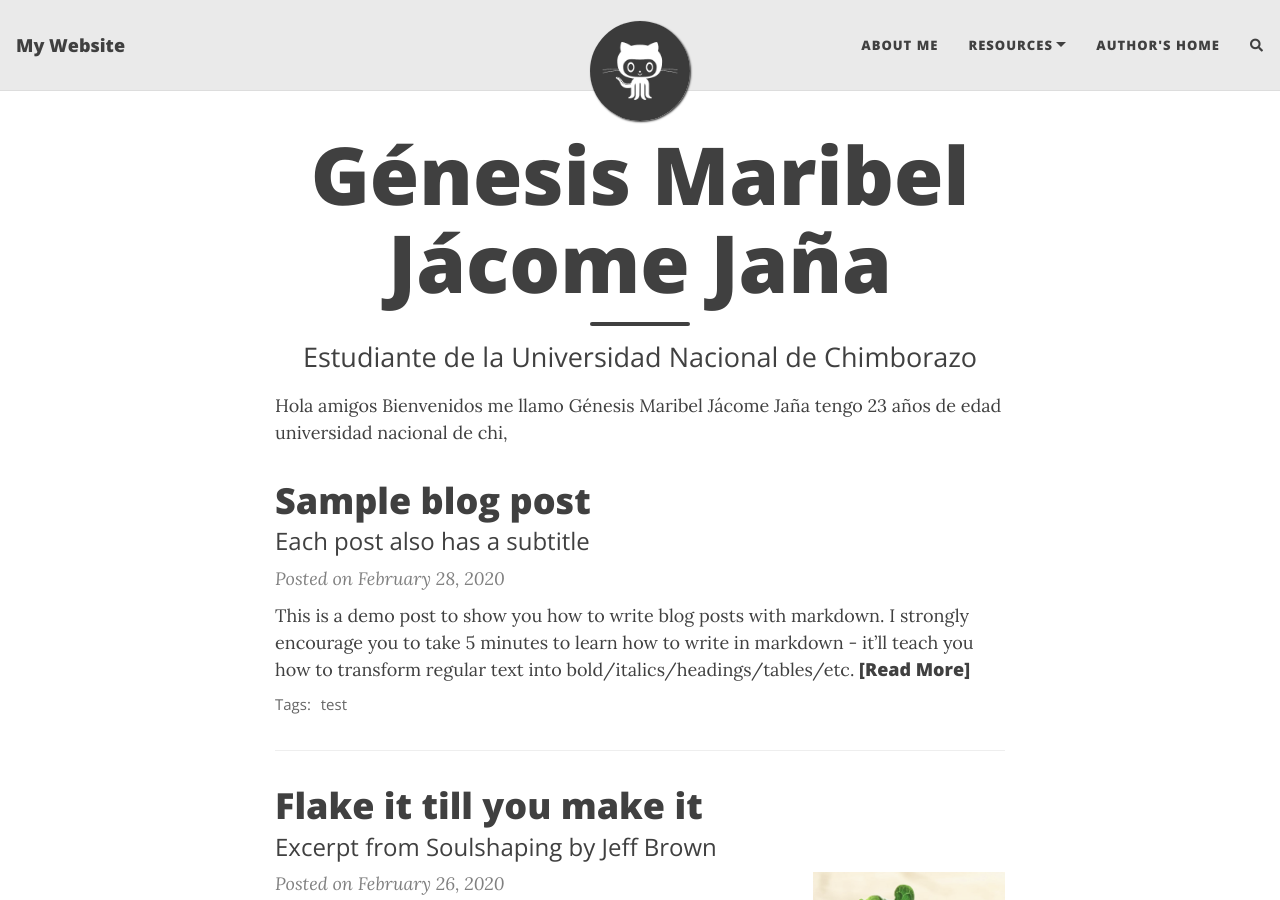
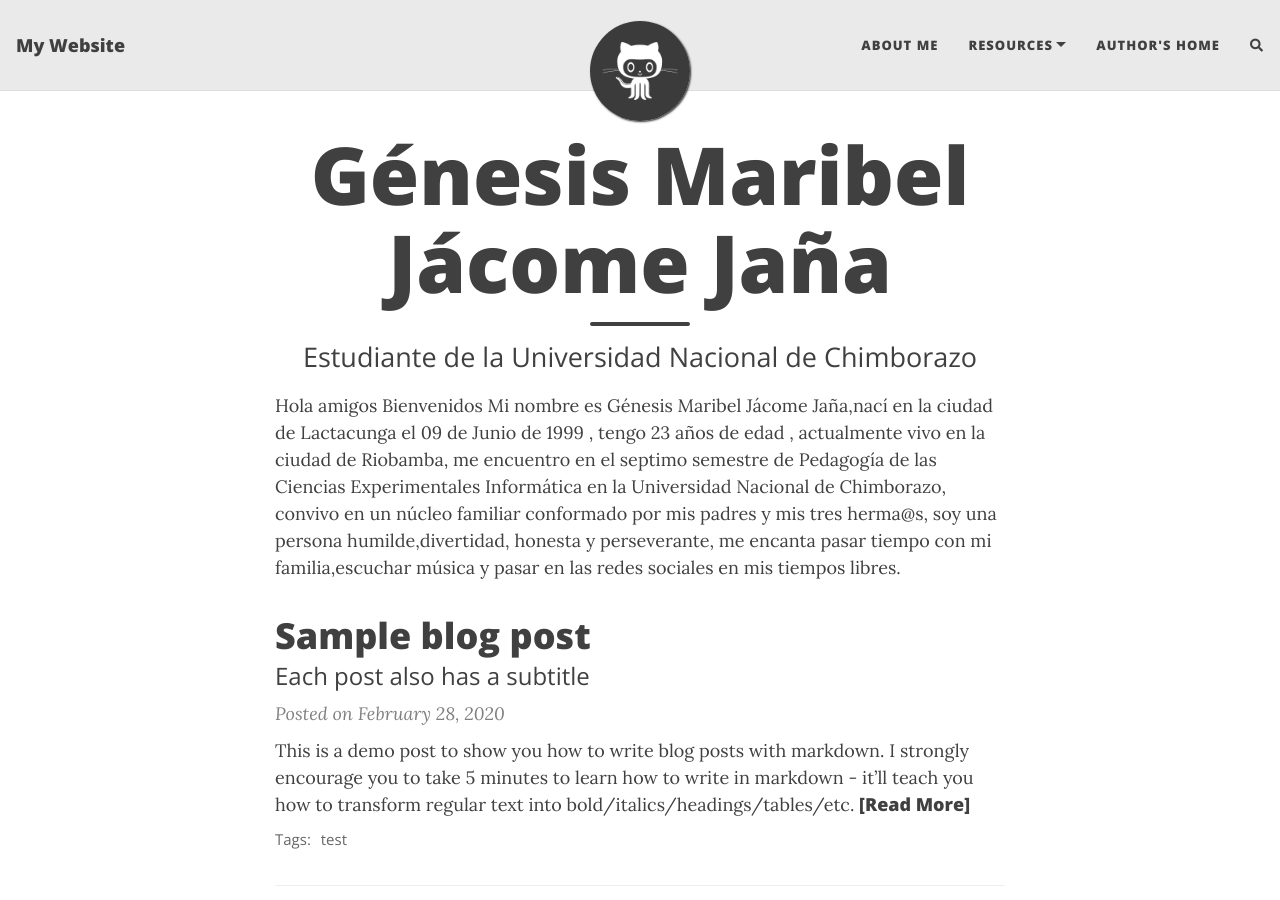
Before and after one commit to gmaribelj/gmaribelj.github.io, a Jekyll site: the page built from index.html, in a window 1280 px wide and 900 px high. Built offline with Jekyll 4.4.1, drawn with Linux system fonts in a browser that asks for light colours; nearby versions of some CDN libraries; the list of posts is cut into pages by our own code; comment, search, counter and statistics services are not loaded.

Commit message:
Update index.html

```diff
--- a/index.html
+++ b/index.html
@@ -5,5 +5,4 @@ subtitle: Estudiante de la Universidad Nacional de Chimborazo
 ---
 
 
-Hola amigos Bienvenidos me llamo Génesis Maribel Jácome Jaña tengo 23 años de edad
-universidad nacional de chi,
+Hola amigos Bienvenidos Mi nombre es Génesis Maribel Jácome Jaña,nací en la ciudad de Lactacunga el 09 de Junio de 1999 , tengo 23 años de edad , actualmente vivo en la ciudad de Riobamba, me encuentro en el septimo semestre de Pedagogía de las Ciencias Experimentales Informática en la Universidad Nacional de Chimborazo, convivo en un núcleo familiar conformado por mis padres y mis tres herma@s, soy una persona humilde,divertidad, honesta y perseverante, me encanta pasar tiempo con mi familia,escuchar música y pasar en las redes sociales en mis tiempos libres.
```
